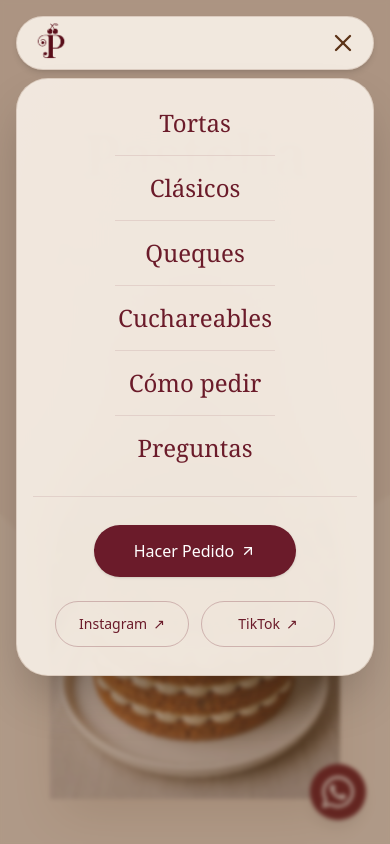
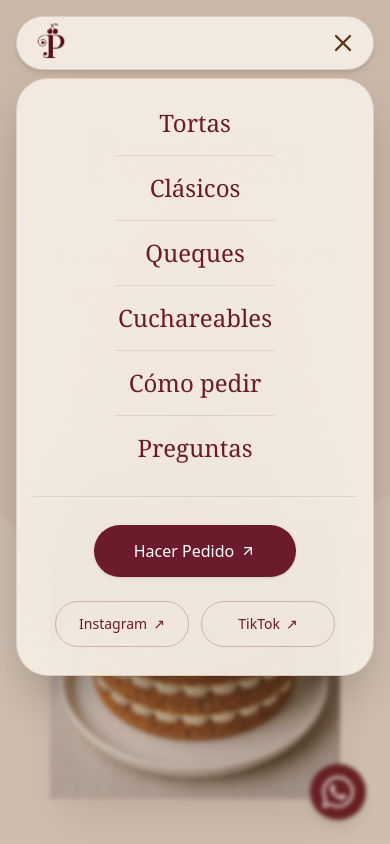
Before and after one commit to jhefferson-guerrero/pastelia-landing, a React (Vite) app: page / in a window 390 px wide. Both pictures are taken after a click on the button "Toggle Menu". Shown: the top 844 px of the page. Built offline with nearby package versions, Linux system fonts and the light colour scheme; a web font is replaced by a local one.

Commit message:
Suaviza el fondo oscurecido del menú hamburguesa
La opacidad de la capa baja de 45% a 25% porque se veía demasiado oscura.

```diff
--- a/src/components/layout/Navigation.jsx
+++ b/src/components/layout/Navigation.jsx
@@ -70,7 +70,7 @@ export default function Navigation() {
             transition={{ duration: 0.25, ease: 'easeOut' }}
             onClick={() => setIsOpen(false)}
             aria-hidden="true"
-            className="fixed inset-0 z-[55] md:hidden bg-pastelia-brown/45 backdrop-blur-[2px]"
+            className="fixed inset-0 z-[55] md:hidden bg-pastelia-brown/25 backdrop-blur-[2px]"
           />
         )}
       </AnimatePresence>
```
